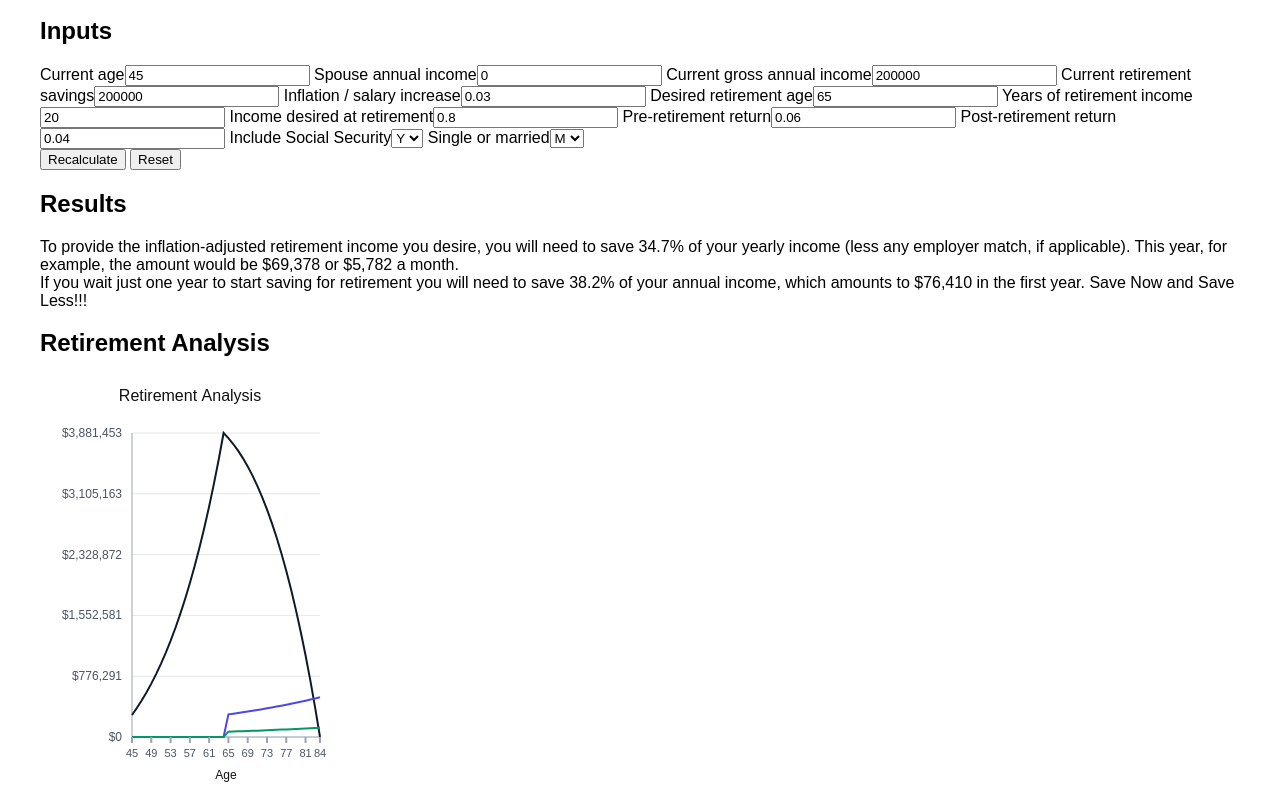
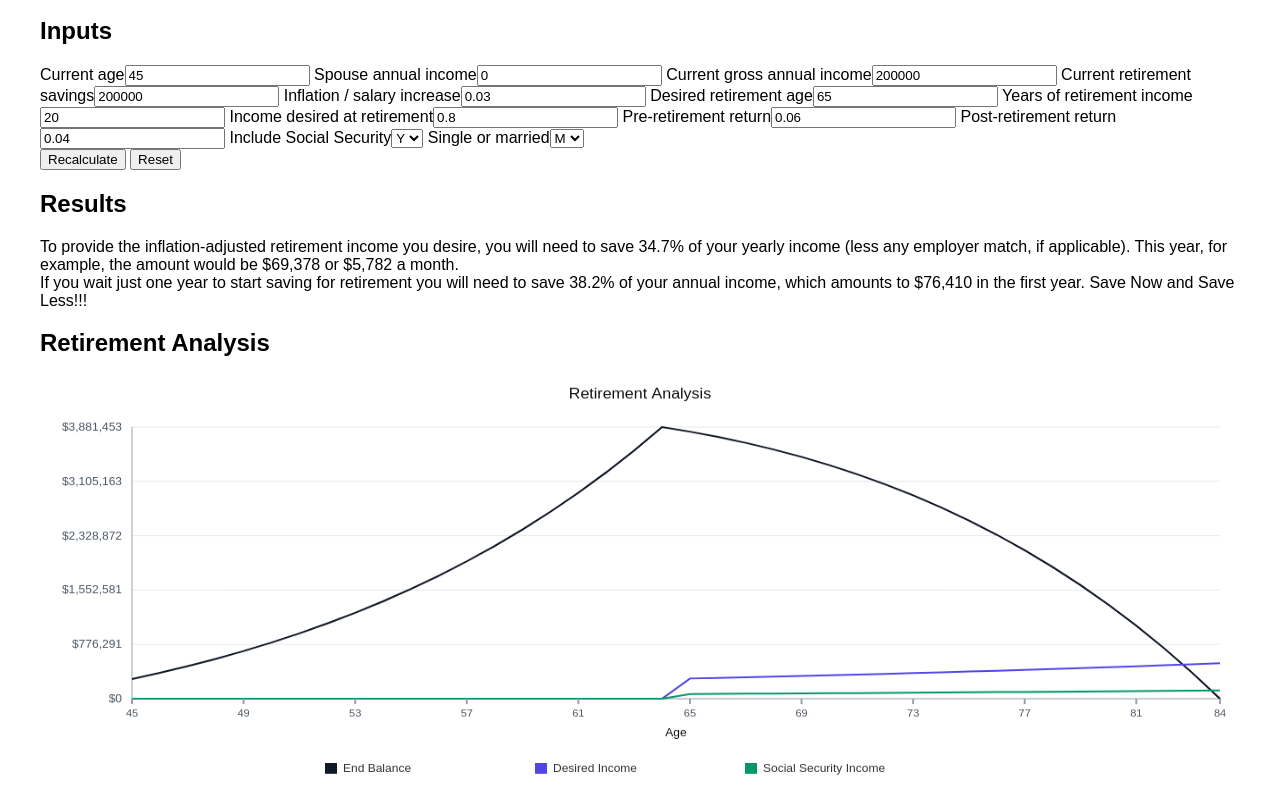
Before and after one commit to brockbank9/calculators, a plain HTML site: page ret02-calculator/index.html in a window 1280 px wide. Shown: the part 159-952 px from the top of the page. Drawn offline with nearby package versions, Linux system fonts and the light colour scheme.

Commit message:
Improve chart sizing for Chart.js

```diff
--- a/ret02-calculator/styles.css
+++ b/ret02-calculator/styles.css
@@ -1,2 +1,7 @@
 body { font-family: Arial; margin: 40px; }
 h1 { color: #333; }
+
+#projectionChart {
+  width: 100%;
+  height: 420px;
+}
```
